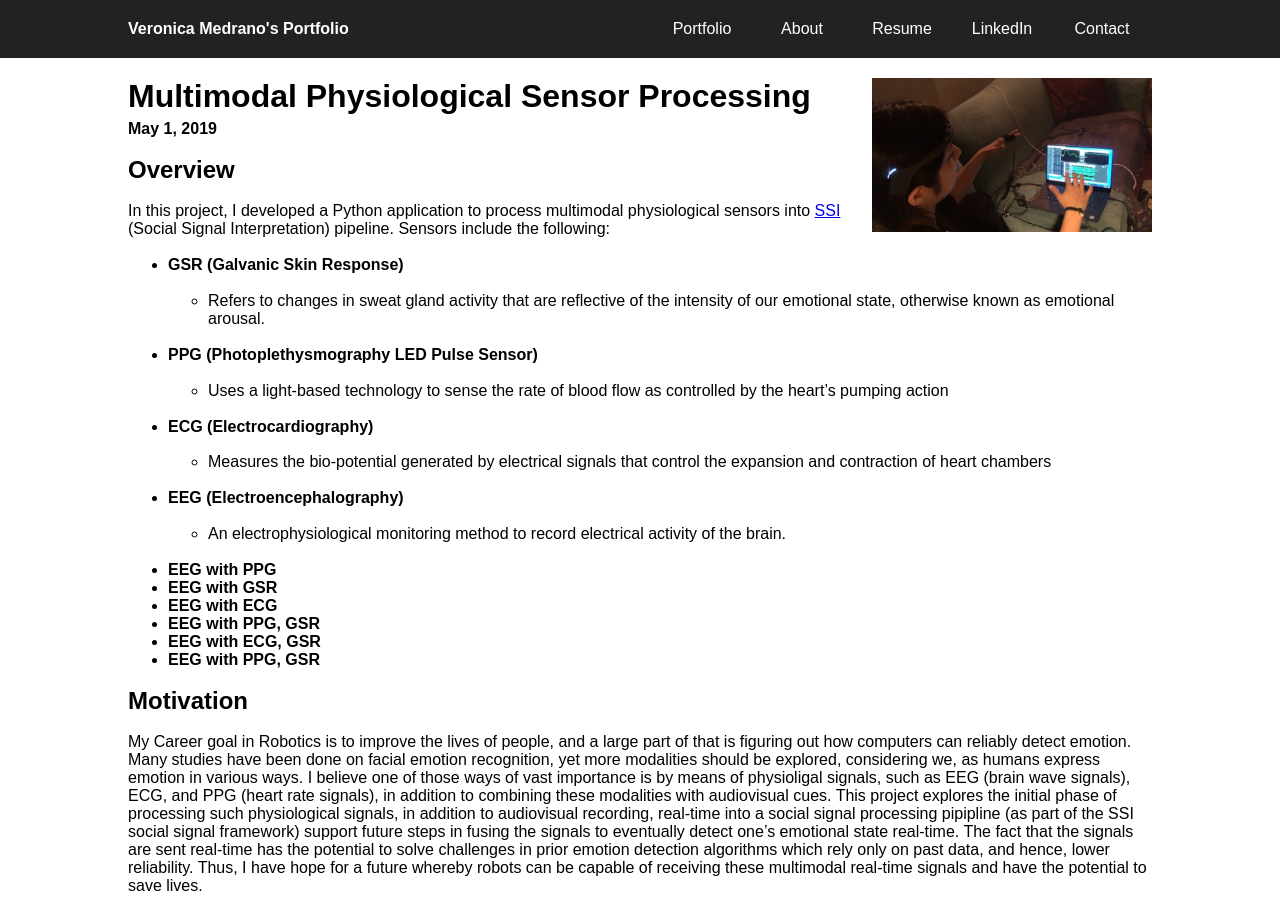
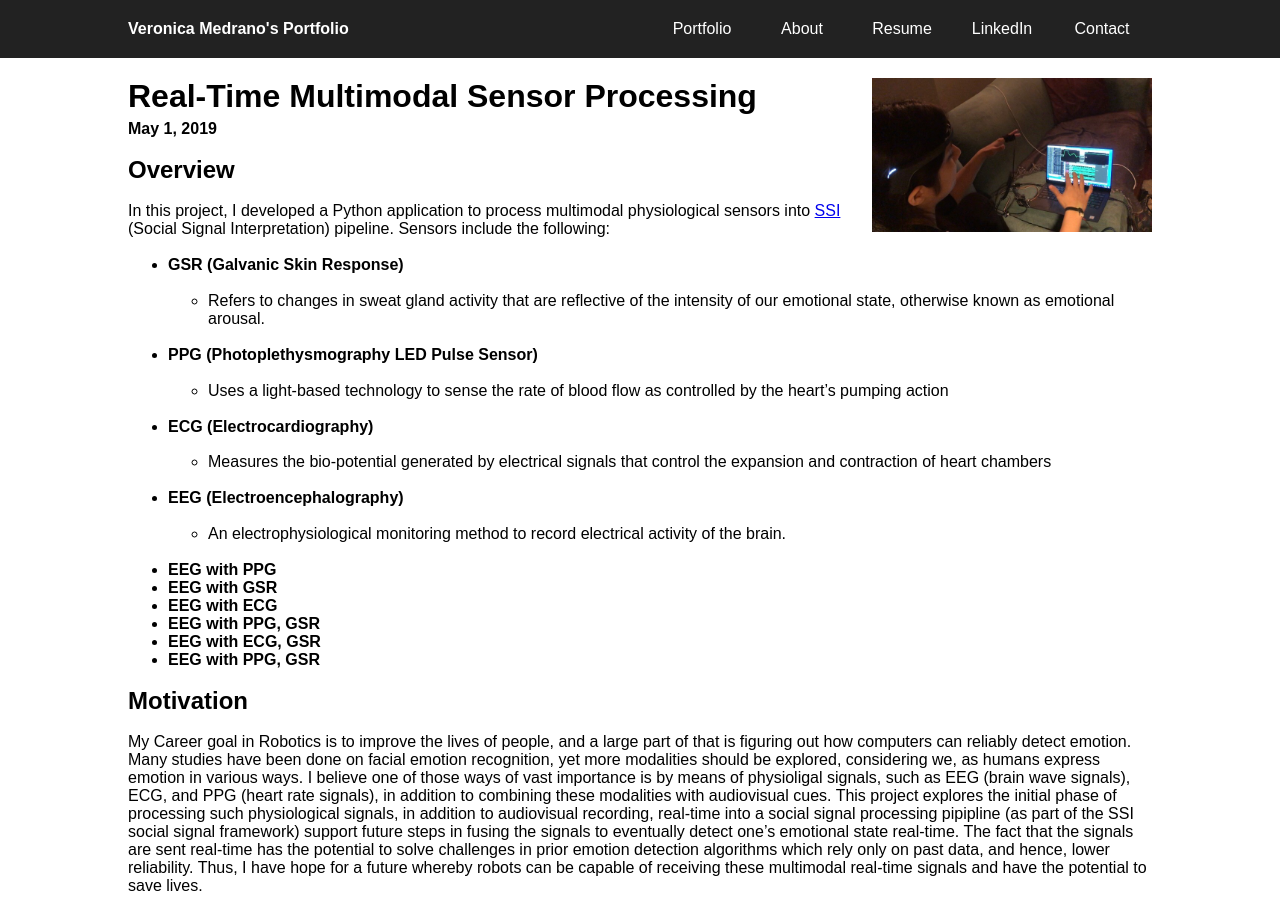
Before and after one commit to vnoelifant/vnoelifant.github.io, a Jekyll site: the page built from _projects/project-2.md, in a window 1280 px wide and 900 px high. Built offline with Jekyll 4.4.1, drawn with Linux system fonts in a browser that asks for light colours; nearby versions of some CDN libraries.

Commit message:
title change

```diff
--- a/_projects/project-2.md
+++ b/_projects/project-2.md
@@ -1,6 +1,6 @@
 ---
 layout: project
-title: Multimodal Physiological Sensor Processing
+title: Real-Time Multimodal Sensor Processing
 date: May 2019
 image: /public/images/ssi.jpeg
 ---
```
